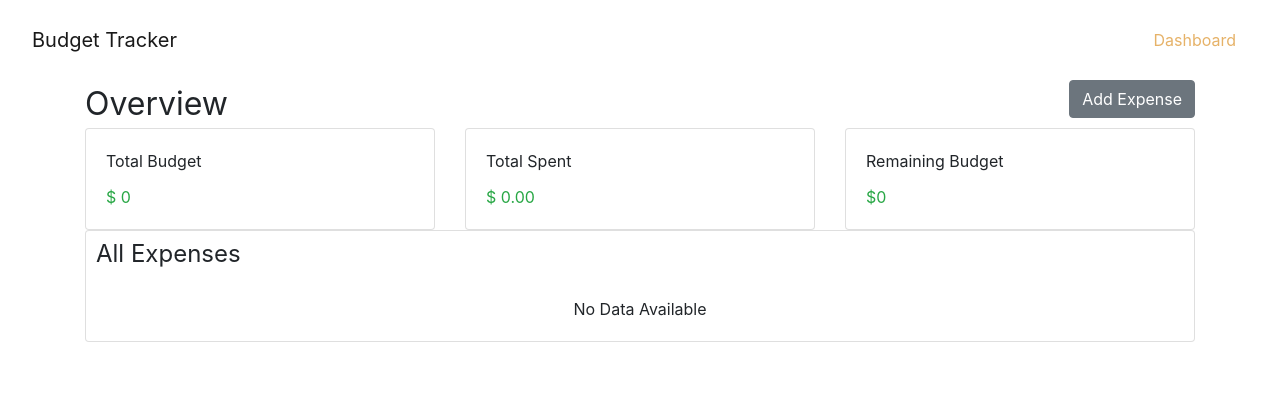
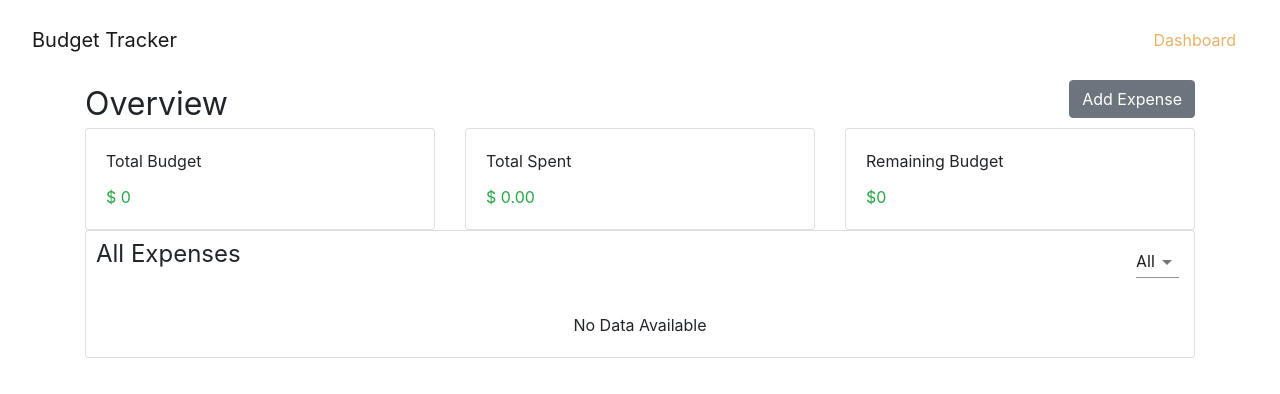
Before and after one commit to amandalincs/budget-tracker, a React (Create React App) app in the folder budget-tracker/: page /dashboard in a window 1280 px wide. Shown: the top 394 px of the page. Built offline with nearby package versions, Linux system fonts and the light colour scheme.

Commit message:
create processed items

```diff
--- a/budget-tracker/src/components/Pages/Dashboard.js
+++ b/budget-tracker/src/components/Pages/Dashboard.js
@@ -3,6 +3,8 @@ import { Card, CardDeck, CardTitle, CardBody, CardSubtitle, CardText, Button, Co
 import styled from 'styled-components';
 import ItemList from '../Standard/ItemList'
 import {Link} from 'react-router-dom'
+import Select from '@material-ui/core/Select';
+import MenuItem from '@material-ui/core/MenuItem';
 
 
 const Styles = styled.div`
@@ -30,10 +32,12 @@ const Styles = styled.div`
 function Dashboard() {
 
     const [items, setItems] = useState([])
+    const [processedItems, setProcessedItems] = useState([])
     const [budget, setBudget] = useState(0)
     const [remainingBudget, setRemainingBudget] = useState(0)
-    const [itemToDelete, setItemToDelete] = useState()
     const [deleteModal, setDeleteModal] = useState(false);
+    const [filterBy, setFilterBy] = useState("all")
+
     // const handleDeleteAllItems = () => {
     //     setItems([])
     // }
@@ -43,14 +47,15 @@ function Dashboard() {
         setDeleteModal(!deleteModal)
     }
 
+    const handleFilterBy = (event) => {
+        let item = event.target.value
+        setFilterBy(item)
+    }
     const handleDeleteAllItems = () => {
         setItems([])
         localStorage.clear()
     }
 
-    const handleItemToDelete = (item) => {
-        console.log(item)
-    }
     const handleDeleteItem = (event) => {
         let id = event.target.value
         let new_items = items.filter( (expense) => {
@@ -58,13 +63,31 @@ function Dashboard() {
         })
         localStorage.setItem('items', JSON.stringify(new_items))
         setItems(new_items)
+        setFilterBy('all')
 
     }
 
     useEffect(() => {
         let ls = JSON.parse(localStorage.getItem('items'))
-        if (ls) setItems(ls)
+        if (ls) {
+            setItems(ls);
+            setProcessedItems(ls)
+        }
     },[])
+
+    useEffect(() => {
+        let ls = JSON.parse(localStorage.getItem('items'))
+        if (ls) {setProcessedItems(ls)}
+
+        if (filterBy !== 'all'){
+            let sorted_items = items.filter(expense => {
+                return expense.category.toLowerCase().replaceAll('&', '_').replaceAll(" ", '') === filterBy
+            })
+            setProcessedItems(sorted_items)
+
+        }
+
+    },[filterBy])
 
     return (
         <Styles>
@@ -122,6 +145,29 @@ function Dashboard() {
                 <Card>
                     <div className="data-header">
                         <span>All Expenses</span>
+                        <div>
+                            <span>
+                                <Select
+                                    labelId="demo-simple-select-label"
+                                    id="demo-simple-select"
+                                    value={filterBy}
+                                    onChange={handleFilterBy}
+                                    style={{margin:'10px'}}
+                                    >
+                                        <MenuItem value="all">
+                                            All
+                                        </MenuItem>
+                                        <MenuItem value="food_drinks">Food & Drinks</MenuItem>
+                                        <MenuItem value="transportation">Transportation</MenuItem>
+                                        <MenuItem value="housing_utilities">Housing & Utilities</MenuItem>
+                                        <MenuItem value="clothing<">Clothing</MenuItem>
+                                        <MenuItem value="entertainment">Entertainment</MenuItem>
+                                        <MenuItem value="medical">Medical</MenuItem>
+                                        <MenuItem value="miscellaneous">Miscellaneous</MenuItem>
+
+                                    </Select>
+                            </span>
+
                             {items.length > 0 && <Button outline color="danger" onClick={toggleModal}>Clear All</Button>}
                             <Modal isOpen={deleteModal} toggle={toggleModal} className="">
                                 <ModalHeader toggle={toggleModal}>Are you sure?</ModalHeader>
@@ -134,9 +180,10 @@ function Dashboard() {
                                 </ModalFooter>
                             </Modal>
                         </div>
+                    </div>
 
-                    {items.length > 0 ?
-                    (<ItemList items={items} handleItemToDelete={handleItemToDelete} handleDeleteItem={handleDeleteItem}></ItemList>)
+                    {processedItems.length > 0 ?
+                    (<ItemList items={processedItems} handleDeleteItem={handleDeleteItem}></ItemList>)
                     : (<div style={{textAlign: 'center', padding: '20px 10px'}}>No Data Available</div>)
                     }
                 </Card>
--- a/budget-tracker/src/components/Standard/ItemList.js
+++ b/budget-tracker/src/components/Standard/ItemList.js
@@ -8,7 +8,7 @@ import TableHead from '@material-ui/core/TableHead';
 import TableRow from '@material-ui/core/TableRow';
 import styled from 'styled-components';
 import { FaTrash } from 'react-icons/fa';
-import { Button, Modal, ModalHeader, ModalBody, ModalFooter } from 'reactstrap';
+import { Button} from 'reactstrap';
 
 
 const Styles = styled.div`
@@ -19,9 +19,12 @@ const Styles = styled.div`
 const ItemList = ({ items, handleDeleteItem }) => {
 
   const [confirmDelete, setConfirmDelete] = useState(false)
+  const [selectedItem, setSelectedItem] = useState('')
+
 
   const toggleConfirmation = () =>{
     setConfirmDelete(!confirmDelete)
+
 }
 
   return(
@@ -56,14 +59,14 @@ const ItemList = ({ items, handleDeleteItem }) => {
               <TableCell align="right">  ${item.amount}</TableCell>
               <TableCell align="right">
 
-              {confirmDelete ?
+              {confirmDelete && selectedItem === item.id?
 
                 (
                   <div><Button style={{paddingRight: '10px'}} color="danger" value={item.id} onClick={handleDeleteItem}>Delete</Button>
                   <Button outline color="secondary" onClick={toggleConfirmation}>Cancel</Button></div>
                 )
                 :
-                (<Button color="danger" outline onClick={toggleConfirmation}><FaTrash/></Button>)
+                (<Button color="danger" outline onClick={() => {setSelectedItem(item.id); toggleConfirmation()}}><FaTrash/></Button>)
 
               }
               </TableCell>
```
Also changed, not shown: 1 other file (tests, documents, lock files or other folders). Lines whose indentation alone changed are shown as unchanged.
